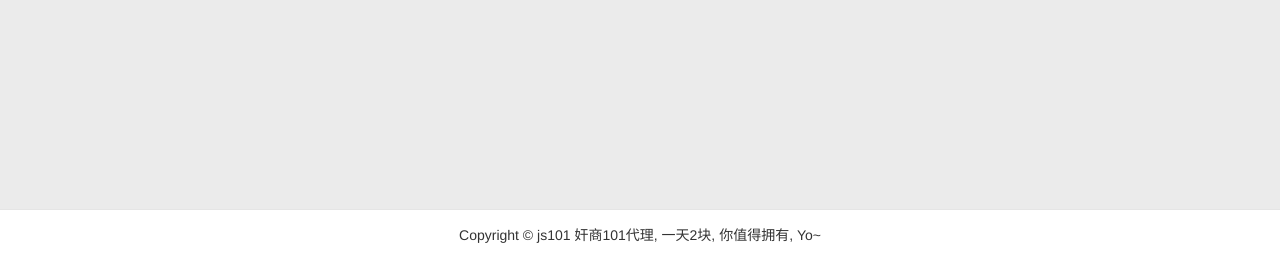
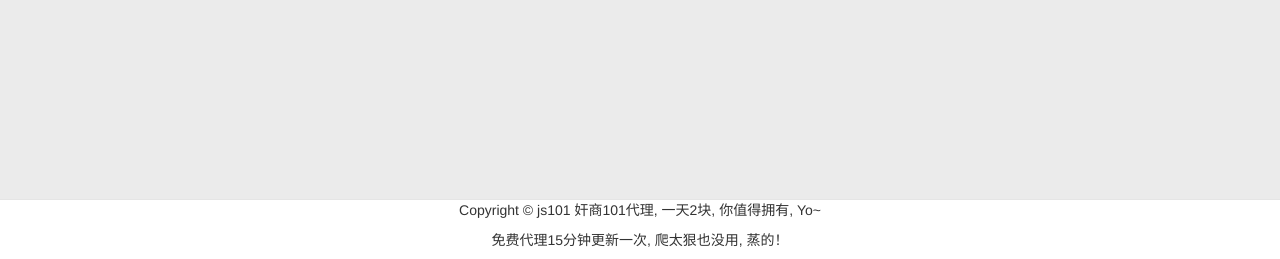
Before and after one commit to imokyou/www_proxy, a Flask app: page / in a window 1280 px wide. Shown: the part 662-921 px from the top of the page. Run offline with Flask 2, Linux system fonts and the light colour scheme; data that the repository does not hold is empty; parts of the project's set-up code (start-up, migrations or seed data) failed here and were passed over; some libraries are stand-ins or nearby versions.

Commit message:
又改一点样式

```diff
--- a/templates/index.html
+++ b/templates/index.html
@@ -22,14 +22,14 @@
             .js-footer {
                 width: 100%;
                 background: #ffffff;
-                height: 50px;
+                height: 60px;
                 border-top: 1px solid #e5e5e5;
                 text-align: center;
                 position: fixed;
                 bottom: 0px;
             }
             .js-footer p {
-                line-height: 50px;
+                line-height: 20px;
             }
         </style>
     </head>
```
